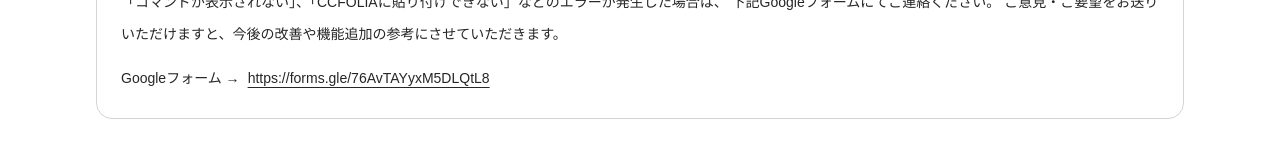
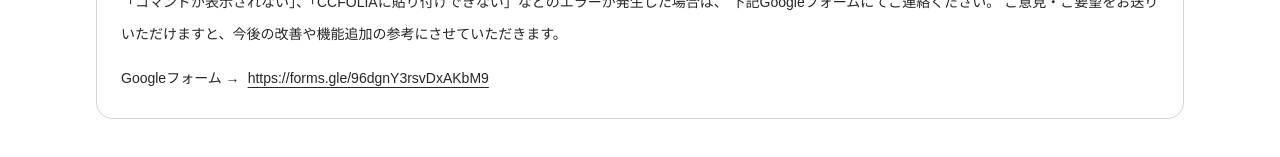
Before and after one commit to ramune428/lhtrpg_webapp_challenge, a Next.js app in the folder frontend/: page / in a window 1280 px wide. Shown: the part 2206-2363 px from the top of the page. Built offline with nearby package versions, Linux system fonts and the light colour scheme.

Commit message:
GoogleフォームのURLの変更

```diff
--- a/frontend/components/tool-config.ts
+++ b/frontend/components/tool-config.ts
@@ -114,5 +114,6 @@ export const EXTERNAL_LINKS = {
   lhzDatabase: "https://lhrpg.com/lhz/database",
   enemyDataGuide: "https://lhrpg.com/data/enemy_data_guide2.html",
   referenceChatPalette: "http://unonek.sakura.ne.jp/lh/chatpad.cgi?11111111",
-  feedbackForm: "https://forms.gle/76AvTAYyxM5DLQtL8",
+  feedbackForm: "https://forms.gle/96dgnY3rsvDxAKbM9",
+
 } as const;
```
